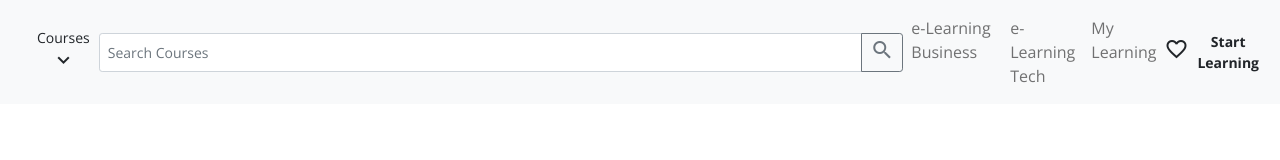
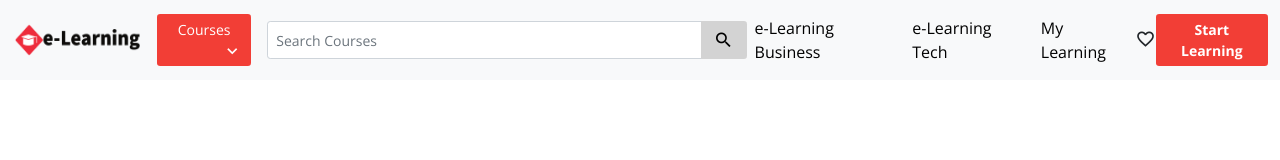
Before and after one commit to Amruta-Totala/eLearning, a plain HTML site: page index.html in a window 1280 px wide. Drawn offline with nearby package versions, Linux system fonts and the light colour scheme.

Commit message:
Add files via upload

```diff
--- a/asset/css/style.css
+++ b/asset/css/style.css
@@ -15,23 +15,83 @@ a:hover {
 }
 
 :root {
-  --red:#F23E36;
-  --white:#FFFFFF;
-  --black:black;
+  --red: #f23e36;
+  --white: #ffffff;
+  --black: black;
+}
+.redbg {
+  background-color: var(--red);
+  color: var(--white);
+}
 
+/* logo */
+#companylogo img {
+  width: 8rem;
+  height: 3rem;
+  padding: 1px;
+  margin-left: 1px;
 }
+#coursesbutton {
+  display: flex;
+  border: none;
+  text-align: center;
+}
+#coursesbutton button {
+  padding-bottom: 0.3rem;
+}
+#coursesbutton span {
+  display: flex;
+  flex-direction: start;
+  float: right;
+  font-size: 20px;
+  margin-left: 0.5rem;
+  padding-top: 1px;
+}
+/* searchbar */
+#searchbar{
+  width:40%;
+  margin-left: 1rem;
+  border-radius: 3px;
+}
+#searchbar button{
+  background-color:lightgray;
+  color:var(--black);
+  border:none;
+}
+#searchbar button:hover{
+  background-color:var(--red);
+  color:var(--white);
+  border:none;
+}
+#searchbar .material-icons{
+  font-size:20px;
+  padding: 5px;
+}
+#links li a{
+  color: var(--black);
+}
+#links li :hover{
+  color:var(--red);
+}
+#wishlisticon span{
+  font-size: 20px;
+  padding-top: 0.3rem;
+}
+#wishlisticon span:hover
+{
+  color: var(--red);
+}
+
+
 /* Smartphones ----------- */
 @media only screen and (min-device-width: 200px) and (max-device-width: 500px) {
-
 }
 
 /* iPads ----------- */
 @media only screen and (min-device-width: 501px) and (max-device-width: 1024px) {
-
 }
 
 /* Desktops and laptops ----------- */
 @media only screen and (min-device-width: 1025px) {
   /* all site heading */
-
 }
```
Also changed, not shown: asset/img/favicon.png (added), asset/img/logo.png (added).
